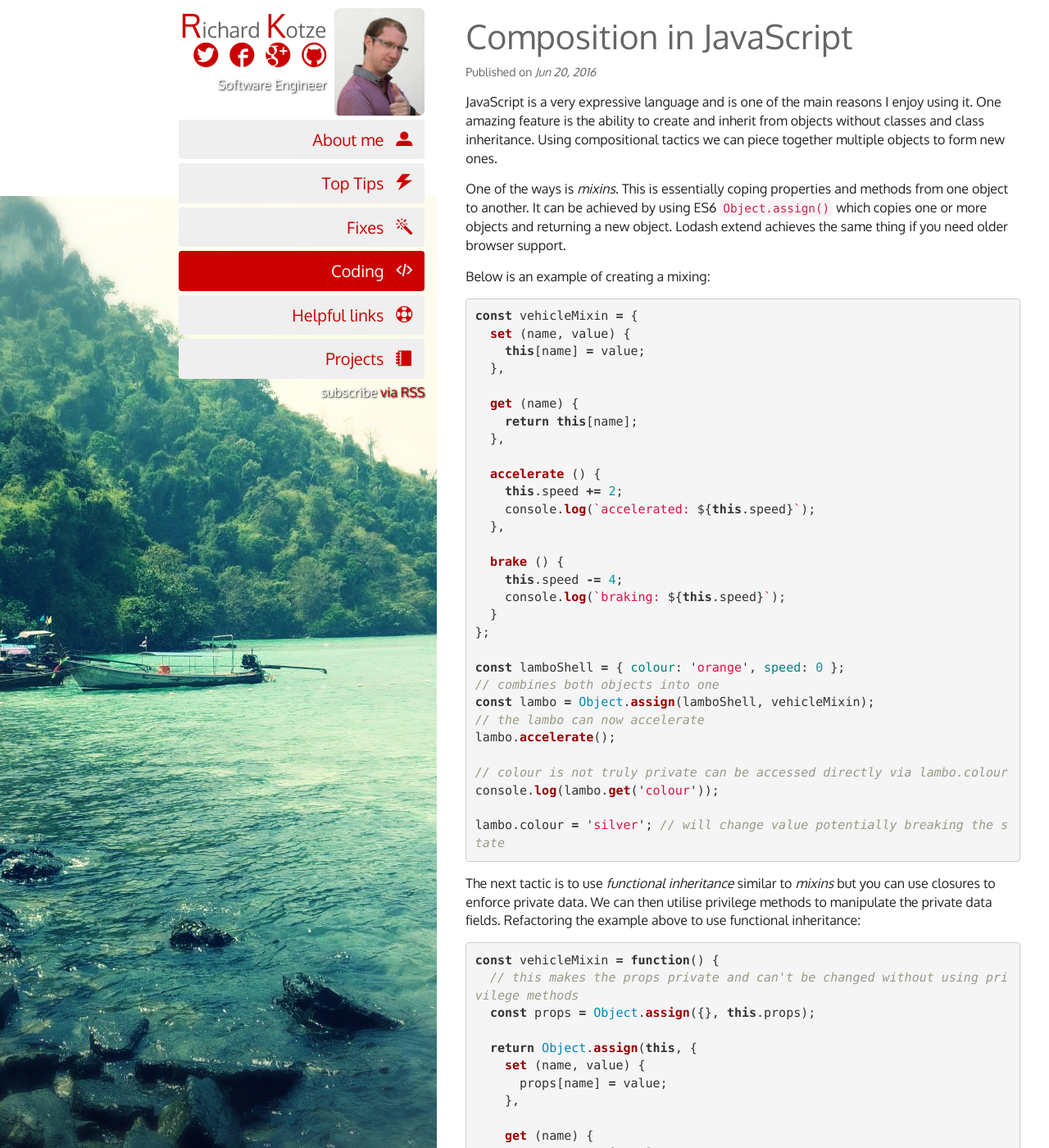
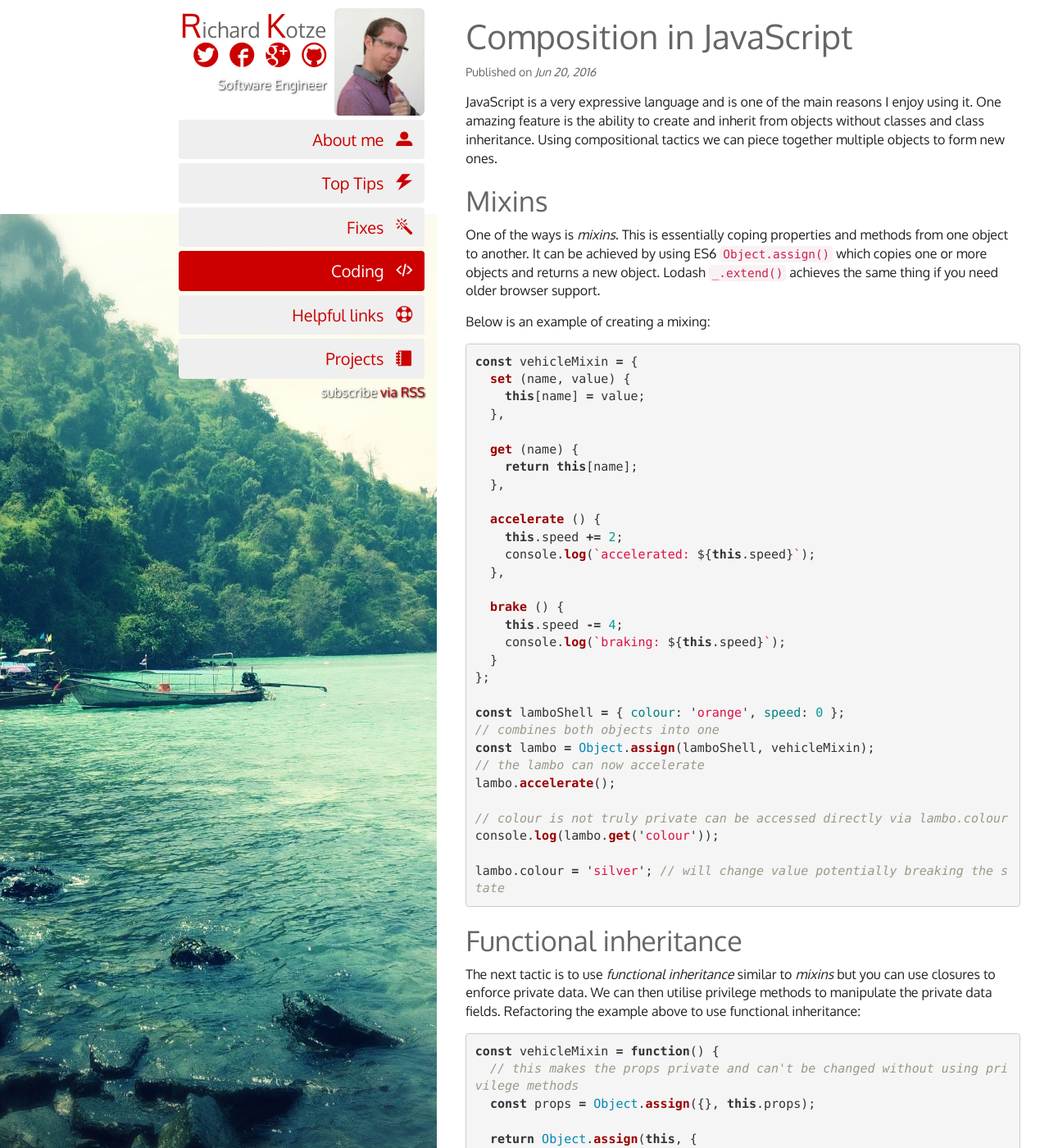
Before and after one commit to rkotze/rkotze.github.io, a Jekyll site: the page built from _posts/2016-06-20-composition-in-javascript.md, in a window 1280 px wide and 1400 px high. Shown: the whole window at 82% size. Built offline with Jekyll 4.4.1, drawn with Linux system fonts in a browser that asks for light colours; comment, search, counter and statistics services are not loaded.

Commit message:
Rename composition post file and minor tweaks.

```diff
--- a/_posts/2016-06-18-composition-in-javascript.md
+++ b/_posts/2016-06-20-composition-in-javascript.md
@@ -10,7 +10,9 @@ meta_description: >
 
 JavaScript is a very expressive language and is one of the main reasons I enjoy using it. One amazing feature is the ability to create and inherit from objects without classes and class inheritance. Using compositional tactics we can piece together multiple objects to form new ones.
 
-One of the ways is _mixins_. This is essentially coping properties and methods from one object to another. It can be achieved by using ES6 `Object.assign()`  which copies one or more objects and returning a new object. Lodash extend achieves the same thing if you need older browser support.
+## Mixins
+
+One of the ways is _mixins_. This is essentially coping properties and methods from one object to another. It can be achieved by using ES6 `Object.assign()`  which copies one or more objects and returns a new object. Lodash `_.extend()` achieves the same thing if you need older browser support.
 
 Below is an example of creating a mixing:
 
@@ -47,6 +49,8 @@ console.log(lambo.get('colour'));
 lambo.colour = 'silver'; // will change value potentially breaking the state
 
 {% endhighlight %}
+
+## Functional inheritance
 
 The next tactic is to use _functional inheritance_ similar to _mixins_ but you can use closures to enforce private data. We can then utilise privilege methods to manipulate the private data fields. Refactoring the example above to use functional inheritance:
 
```
